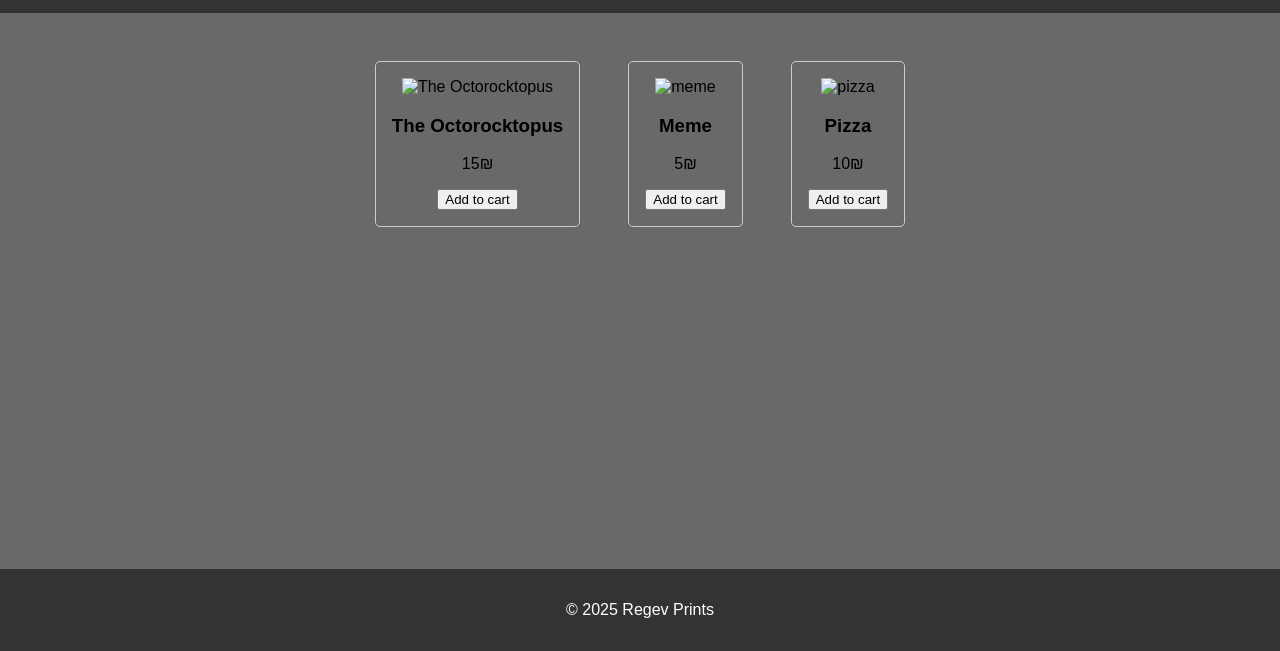
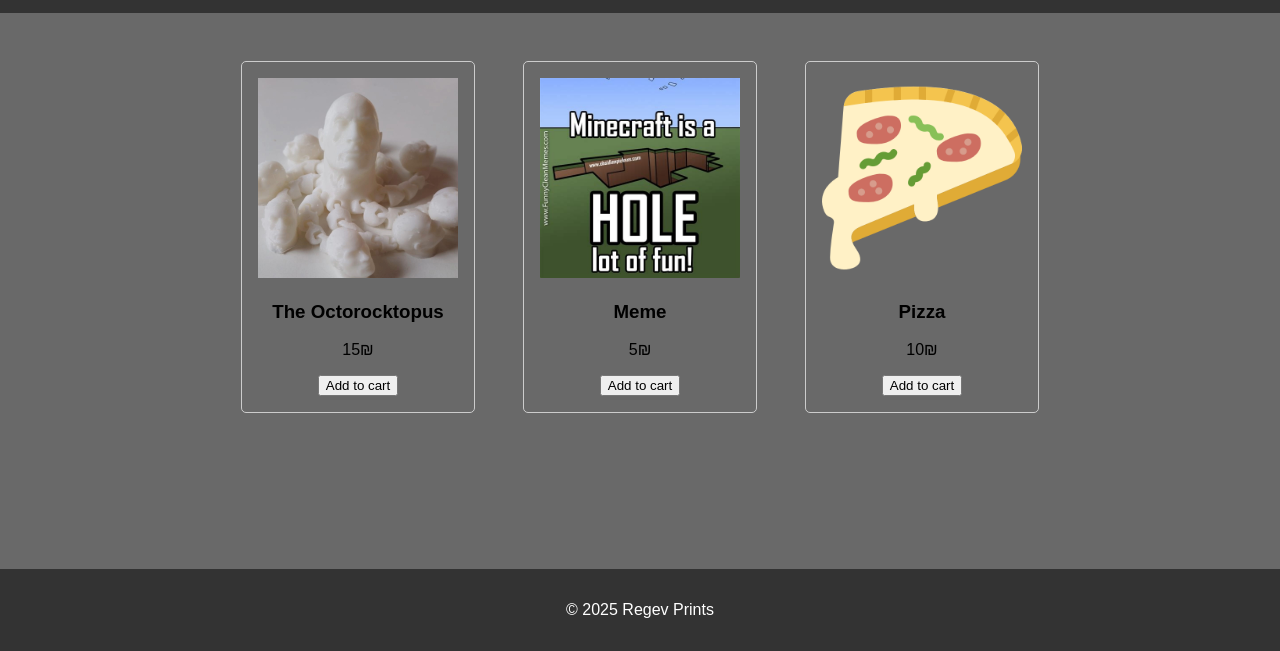
Before and after one commit to TheDerev/derev_prints, a plain HTML site: page index.html in a window 1280 px wide. Shown: the part 149-800 px from the top of the page. Drawn offline with Linux system fonts and the light colour scheme.

Commit message:
Update index.html

```diff
--- a/index.html
+++ b/index.html
@@ -18,19 +18,19 @@
         <main>
             <section id="products" class="product-grid">
                 <div class="product">
-                    <img src="images/octorocktopus 2.0.jpg" alt="The Octorocktopus">
+                    <img src="octorocktopus 2.0.jpg" alt="The Octorocktopus">
                     <h3>The Octorocktopus</h3>
                     <p>15₪</p>
                     <button>Add to cart</button>
                 </div>
                 <div class="product">
-                    <img src="images/meme.jpg" alt="meme">
+                    <img src="meme.jpg" alt="meme">
                     <h3>Meme</h3>
                     <p>5₪</p>
                     <button>Add to cart</button>
                 </div>
                 <div class="product">
-                    <img src="images/pizza.png" alt="pizza">
+                    <img src="pizza.png" alt="pizza">
                     <h3>Pizza</h3>
                     <p>10₪</p>
                     <button>Add to cart</button>
```
